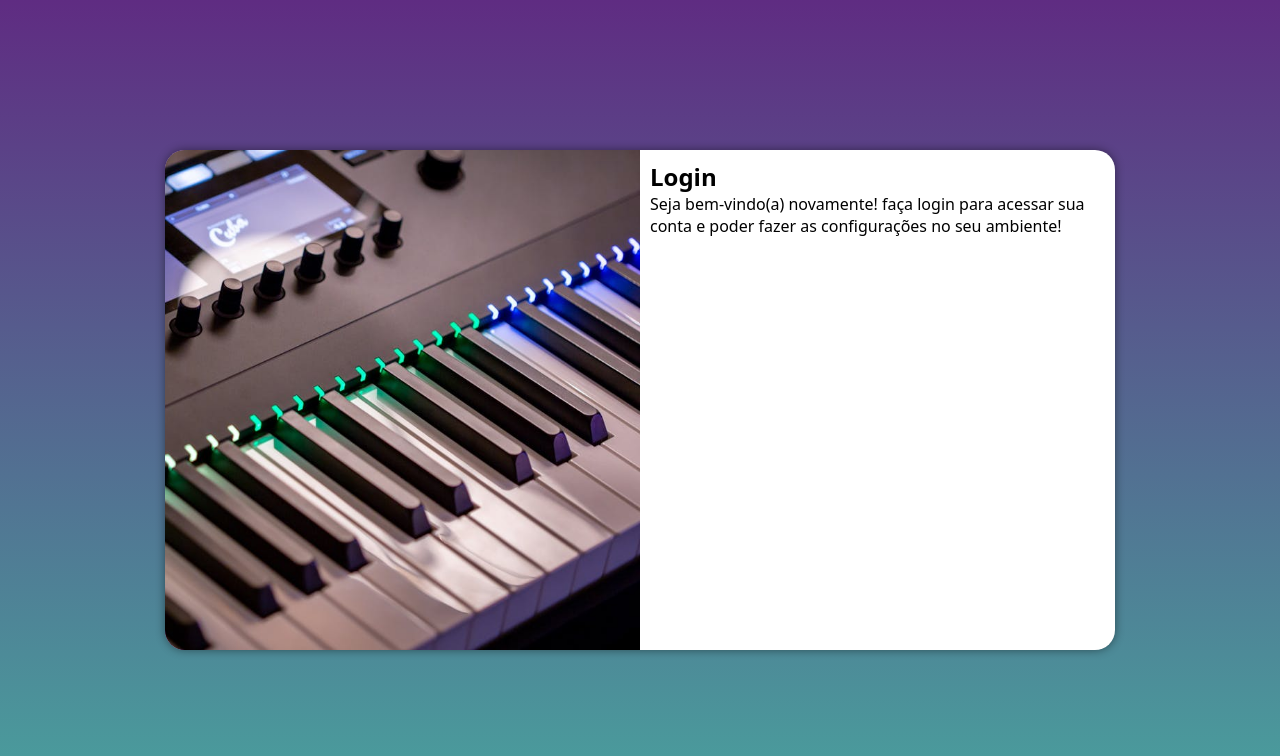
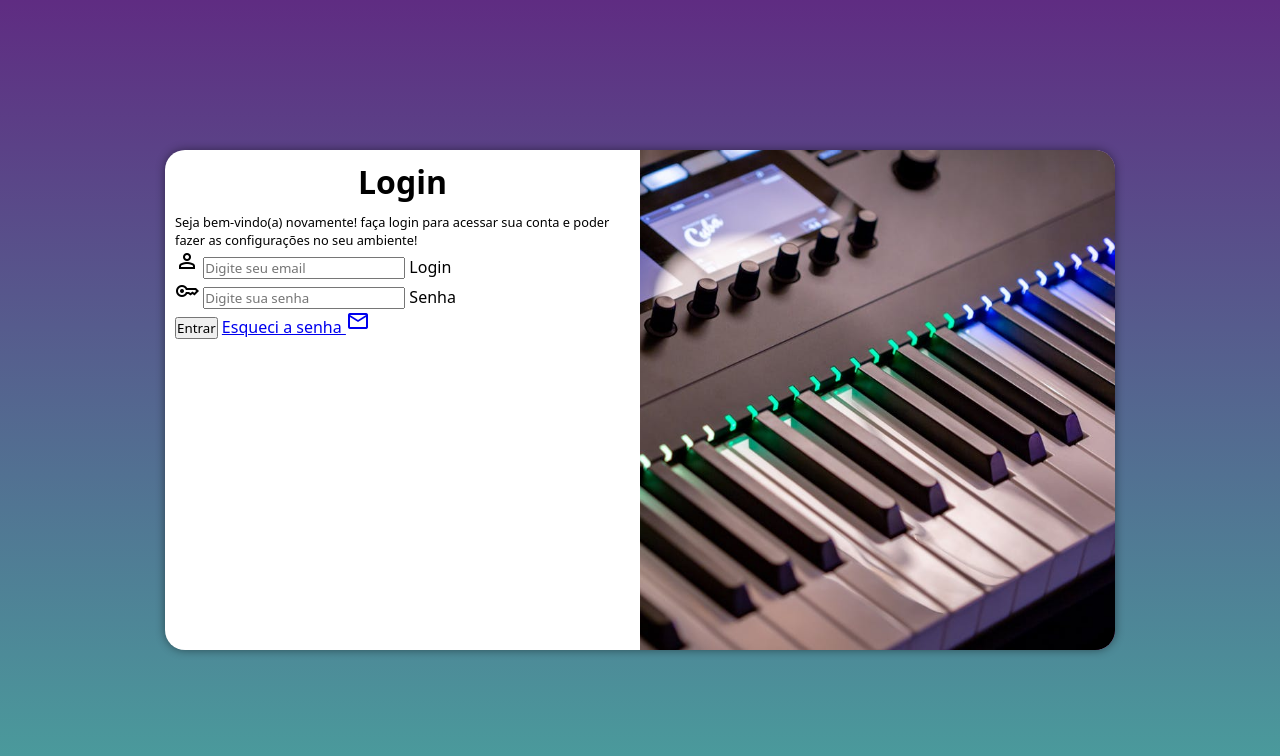
Before and after one commit to mcazon/projeto-login, a plain HTML site: page index.html in a window 1280 px wide. Drawn offline with nearby package versions, Linux system fonts and the light colour scheme.

Commit message:
adicionei o form

```diff
--- a/estilos/media-query.css
+++ b/estilos/media-query.css
@@ -34,14 +34,21 @@
     }
 
     section#login div#imagem {
-        float: left;
+        float: right;
         width: 50%;
         height: 100%;
     }
 
     section#login div#formulario {
-        float: right;
+        float: left;
         width: 50%;
     }
 
+    div#formulario > h1 {
+        font-size: 2em;
+
+    }
+    fiv#formulario > p {
+        font-size: 1.2em;
+    }
 }
--- a/estilos/style.css
+++ b/estilos/style.css
@@ -56,3 +56,12 @@ section#login > div#formulario {
     padding: 10px;
 
 }
+
+div#formulario > h1 {
+    text-align: center;
+    margin-bottom: 10px;
+}
+
+div#formulario > p {
+    font-size: 0.8em;
+}
--- a/index.html
+++ b/index.html
@@ -4,6 +4,7 @@
     <meta charset="UTF-8">
     <meta name="viewport" content="width=device-width, initial-scale=1.0">
     <title>Login</title>
+    <link href="https://fonts.googleapis.com/css2?family=Material+Symbols+Outlined" rel="stylesheet" />
     <link rel="stylesheet" href="estilos/style.css">
     <link rel="stylesheet" href="estilos/media-query.css">
 </head>
@@ -16,7 +17,22 @@
             <div id="formulario">
                 <h1>Login</h1>
                 <p>Seja bem-vindo(a) novamente! faça login para acessar sua conta e poder fazer as configurações no seu ambiente!</p>
-                <form action="login.php" method="post">
+                <form action="login.php" method="post" autocomplete="on">
+                    <div class="campo">
+
+                      <span class="material-symbols-outlined">person</span>
+                      <input type="email" name="login" id="ilogin" placeholder="Digite seu email" autocomplete="email" required maxlength="30">
+                      <label for="ilogin">Login</label>
+                    </div>
+
+                    <div class="campo">
+                      <span class="material-symbols-outlined">key</span>
+                      <input type="password" name="Senha" id="isenha" placeholder="Digite sua senha" autocomplete="current-password" required minlength="8" maxlength="20">
+                      <label for="isenha">Senha</label>
+                    </div>
+
+                    <input type="submit" value="Entrar">
+                    <a href="esqueci.html">Esqueci a senha <span class="material-symbols-outlined">mail</span></a>
 
 
                 </form>
```
